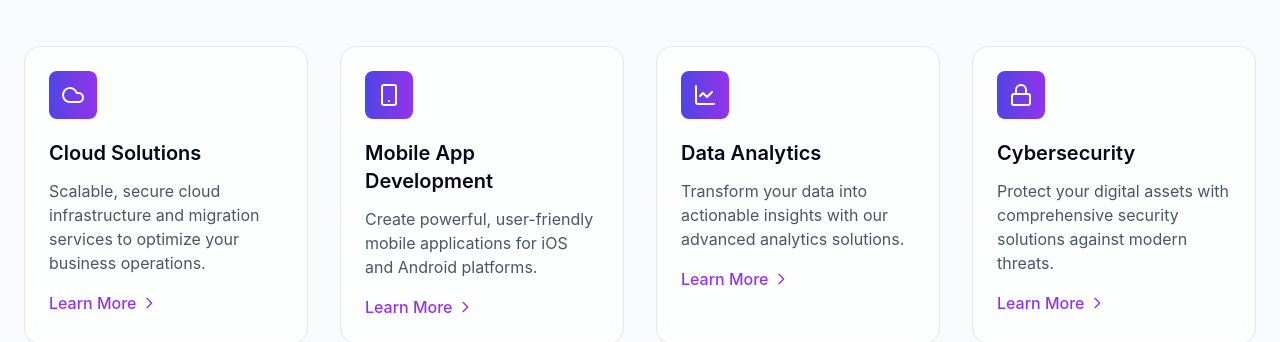
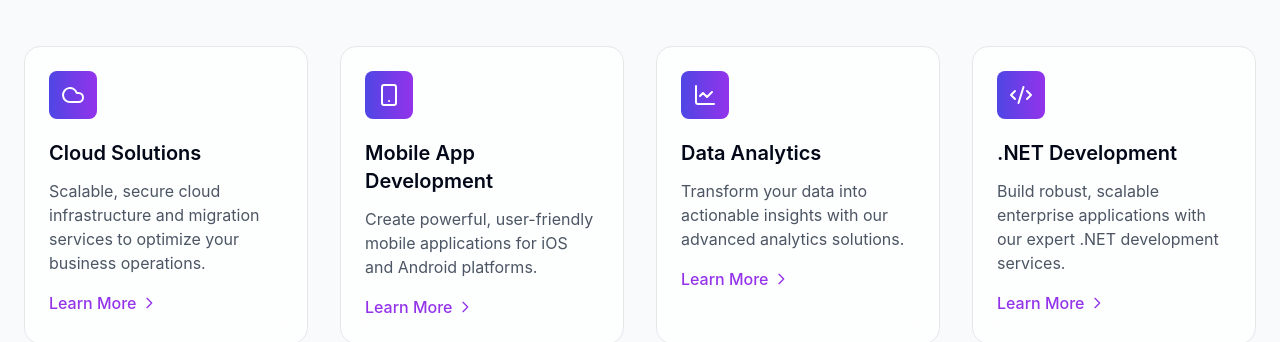
Before and after one commit to PayF123/futurispace-portfolio-36-original, a React (Vite) app: page / in a window 1280 px wide. Shown: the part 1420-1762 px from the top of the page. Built offline with nearby package versions, Linux system fonts and the light colour scheme.

Commit message:
Replace service in Index page
Replace Cybersecurity service with .NET in the additionalServices array.

```diff
--- a/src/pages/Index.tsx
+++ b/src/pages/Index.tsx
@@ -1,6 +1,6 @@
 import React, { useEffect, useRef } from 'react';
 import { Link } from 'react-router-dom';
-import { ArrowRight, Code, Database, Rocket, Palette, Shield, Cloud, Smartphone, LineChart, Lock } from 'lucide-react';
+import { ArrowRight, Code, Database, Rocket, Palette, Shield, Cloud, Smartphone, LineChart, Code2 } from 'lucide-react';
 import AnimatedGradient from '@/components/ui/AnimatedGradient';
 import ServiceCard from '@/components/ui/ServiceCard';
 import ProjectCard from '@/components/ui/ProjectCard';
@@ -52,9 +52,9 @@ const Index = () => {
     description: 'Transform your data into actionable insights with our advanced analytics solutions.',
     icon: LineChart
   }, {
-    title: 'Cybersecurity',
-    description: 'Protect your digital assets with comprehensive security solutions against modern threats.',
-    icon: Lock
+    title: '.NET Development',
+    description: 'Build robust, scalable enterprise applications with our expert .NET development services.',
+    icon: Code2
   }];
 
   const projects = [{
```
